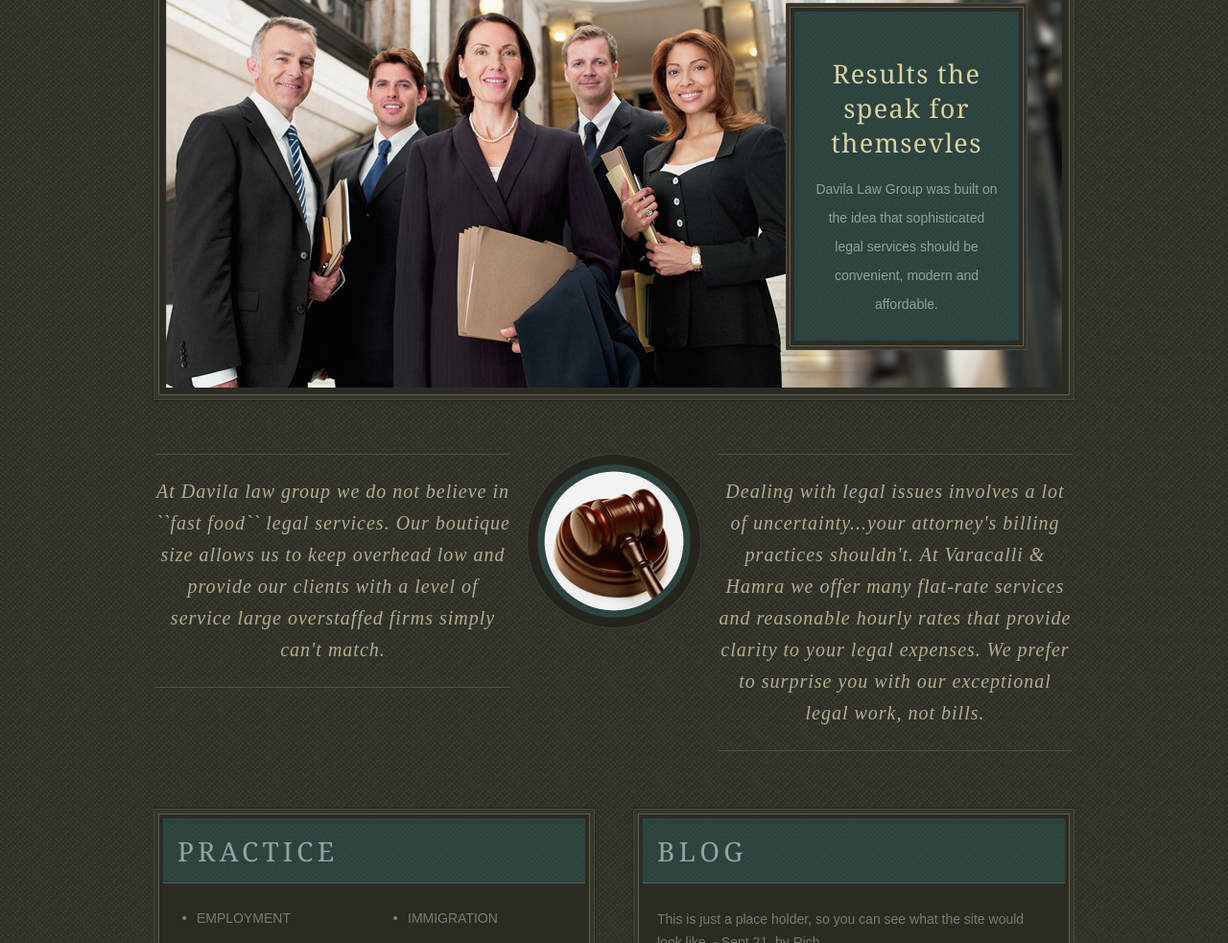
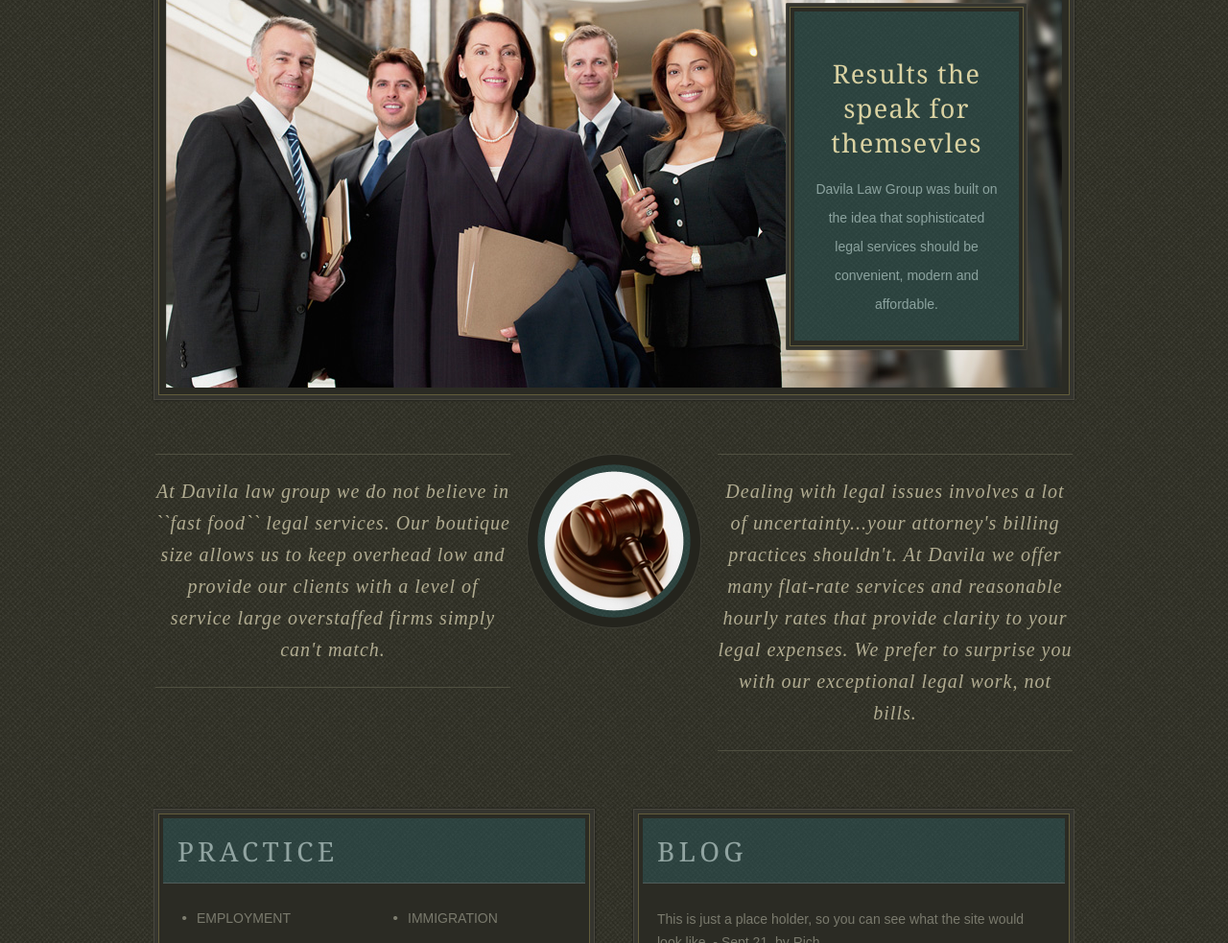
Before and after one commit to davilalaw/davilalaw.github.io, a website: page index.html in a window 1280 px wide. Shown: the part 309-1292 px from the top of the page at 96% size. Drawn offline with Linux system fonts and the light colour scheme.

Commit message:
added descr on home page

```diff
--- a/index.html
+++ b/index.html
@@ -54,7 +54,7 @@
 				</p>
 				<img src="images/hammer.png" alt="">
 				<p>
-					Dealing with legal issues involves a lot of uncertainty...your attorney's billing practices shouldn't. At Varacalli & Hamra we offer many flat-rate services and reasonable hourly rates that provide clarity to your legal expenses. We prefer to surprise you with our exceptional legal work, not bills.
+					Dealing with legal issues involves a lot of uncertainty...your attorney's billing practices shouldn't. At Davila we offer many flat-rate services and reasonable hourly rates that provide clarity to your legal expenses. We prefer to surprise you with our exceptional legal work, not bills.
 				</p>
 			</div>
 			<div class="footer">
```
